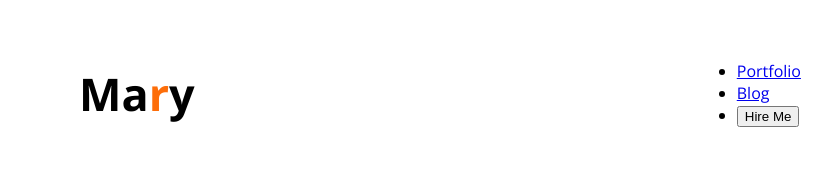
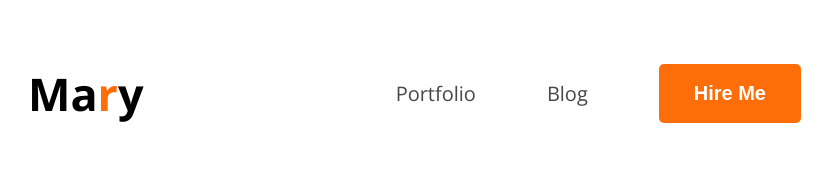
Before and after one commit to jsupdate/web-dev-portfolio, a plain HTML site: page index.html in a window 1280 px wide. Shown: the whole page, without its empty margins (200-1032 px from the left). Drawn offline with nearby package versions, Linux system fonts and the light colour scheme.

Commit message:
new commit

```diff
--- a/index.html
+++ b/index.html
@@ -14,9 +14,9 @@
         <nav>
             <h3 class="nav-title">Ma<span class="text-primary">r</span>y</h3>
             <ul>
-                <li><a href="#">Portfolio</a></li>
-                <li><a href="#">Blog</a></li>
-                <li><a href="#"><button>Hire Me</button></a></li>
+                <li><a class="dark-2" href="#">Portfolio</a></li>
+                <li><a class="dark-2" href="#">Blog</a></li>
+                <li><a href="#"><button class="btn-primary">Hire Me</button></a></li>
             </ul>
         </nav>
 
--- a/styles/portfolio.css
+++ b/styles/portfolio.css
@@ -12,15 +12,47 @@
     color: #FD6E0A;
 }
 
+.dark-2 {
+    color: #474747;
+}
+
+.btn-primary {
+    background-color: #FD6E0A;
+    font-size: 20px;
+    font-weight: bold;
+    color: white;
+    padding: 18px 35px;
+    border: none;
+    border-radius: 5px;
+    cursor: pointer;
+}
+
 /* nav styles */
 nav {
     padding: 10px 20px;
     display: flex;
-    justify-content: space-around;
+    justify-content: space-between;
     align-items: center;
+    margin: 0 200px;
 }
 
 .nav-title {
     font-size: 45px;
     font-weight: extra-bold;
 }
+
+nav ul {
+    display: flex;
+    gap: 20px;
+    align-items: center;
+}
+
+nav ul li {
+    list-style: none;
+    margin-right: 51px;
+}
+
+nav ul li a {
+    text-decoration: none;
+    font-size: 20px;
+}
```
